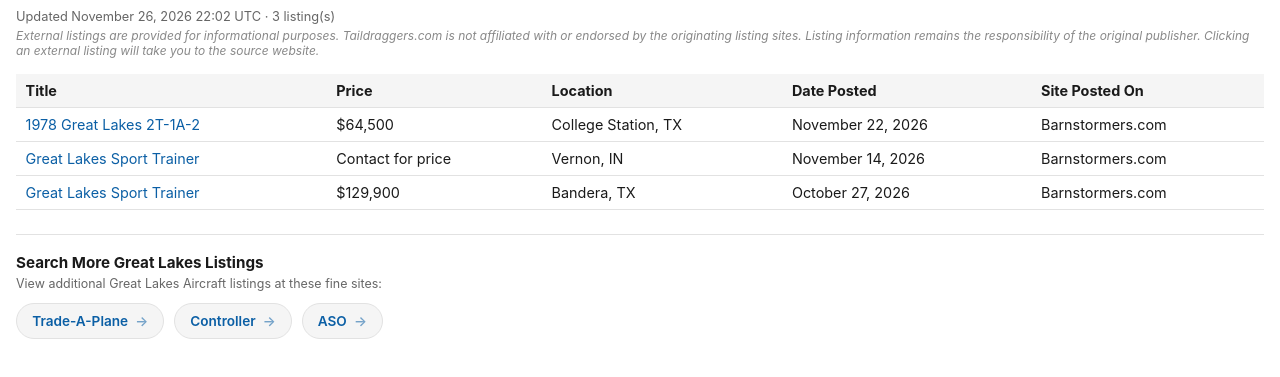
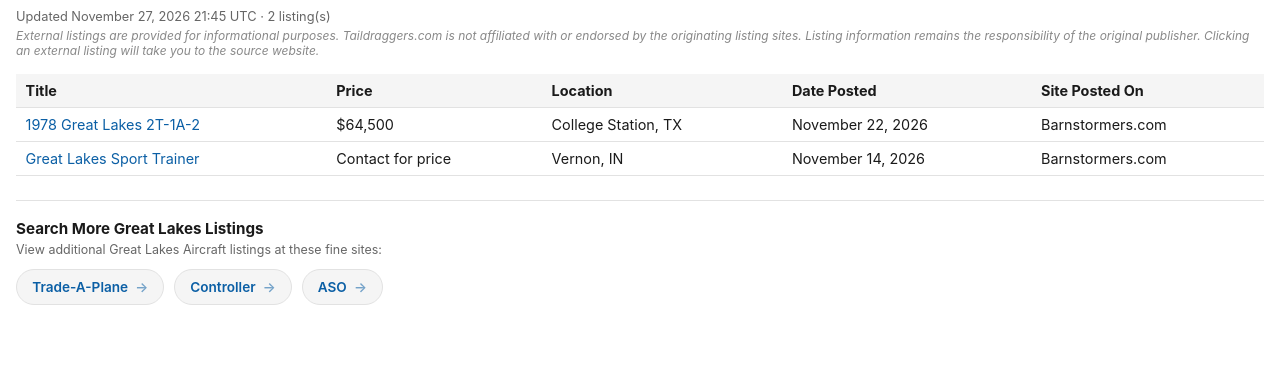
Before and after one commit to taildraggers/great-lakes, a plain HTML site: page docs/index.html in a window 1280 px wide. Shown: the part 43-420 px from the top of the page. Drawn offline with Linux system fonts and the light colour scheme.

Commit message:
Update Great Lakes listings (2026-11-27)

```diff
--- a/docs/index.html
+++ b/docs/index.html
@@ -76,7 +76,7 @@
 </head>
 <body>
   <h1>Other Great Lakes Ads on the Web</h1>
-  <div class="updated">Updated November 26, 2026 22:02 UTC &middot; 3 listing(s)</div>
+  <div class="updated">Updated November 27, 2026 21:45 UTC &middot; 2 listing(s)</div>
   <div class="disclaimer">External listings are provided for informational purposes. Taildraggers.com is not affiliated with or endorsed by the originating listing sites. Listing information remains the responsibility of the original publisher. Clicking an external listing will take you to the source website.</div>
   <table>
     <thead>
@@ -85,7 +85,6 @@
     <tbody>
         <tr><td><a href="https://www.barnstormers.com/classified-2078637-1978-Great-Lakes-2T-1A-2.html" target="_blank" rel="noopener noreferrer">1978 Great Lakes 2T-1A-2</a></td><td>$64,500</td><td>College Station, TX</td><td>November 22, 2026</td><td>Barnstormers.com</td></tr>
         <tr><td><a href="https://www.barnstormers.com/classified-1941442-Great-Lakes.html" target="_blank" rel="noopener noreferrer">Great Lakes Sport Trainer</a></td><td>Contact for price</td><td>Vernon, IN</td><td>November 14, 2026</td><td>Barnstormers.com</td></tr>
-        <tr><td><a href="https://www.barnstormers.com/classified-1989268-Factory-Rebuilt-Great-Lakes!.html" target="_blank" rel="noopener noreferrer">Great Lakes Sport Trainer</a></td><td>$129,900</td><td>Bandera, TX</td><td>October 27, 2026</td><td>Barnstormers.com</td></tr>
     </tbody>
   </table>
   <div class="more-resources">
```
